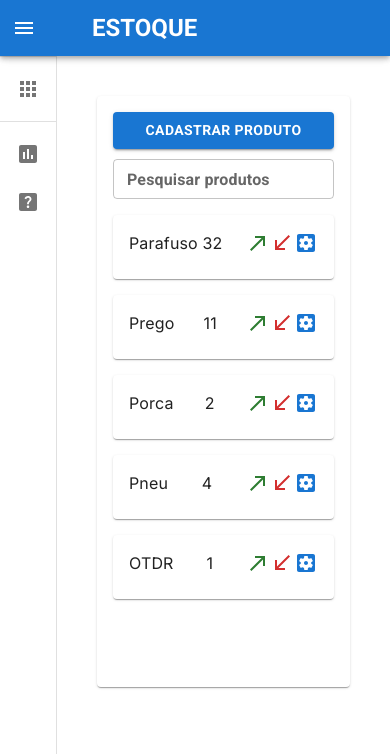
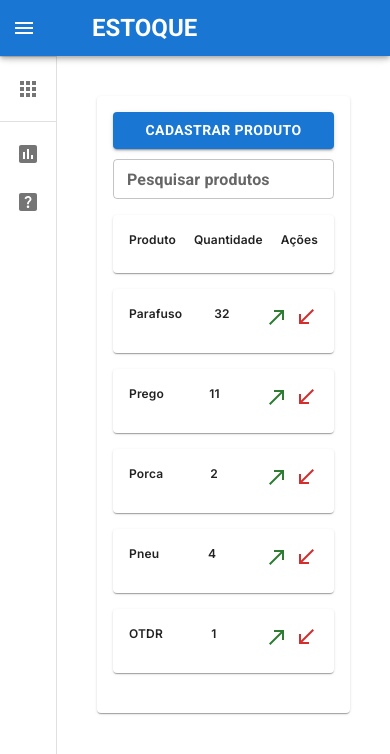
Before and after one commit to Luaxlz/inventory-management, a Next.js app: page /products in a window 390 px wide. Shown: the top 754 px of the page. Built offline with nearby package versions, Linux system fonts and the light colour scheme.

Commit message:
fix: Reworked UI for mobile devices

```diff
--- a/src/components/Product/ProductCard.jsx
+++ b/src/components/Product/ProductCard.jsx
@@ -2,17 +2,17 @@ import { Card, CardContent, IconButton, Typography } from "@mui/material";
 import { Stack } from "@mui/system";
 import NorthEastIcon from "@mui/icons-material/NorthEast";
 import SouthWestIcon from "@mui/icons-material/SouthWest";
-import SettingsApplicationsIcon from "@mui/icons-material/SettingsApplications";
 
-export const ProductCard = ({ product, onClick }) => {
+export const ProductCard = ({ product, handleMobileAction }) => {
   return (
     <Card
-      onClick={onClick}
       sx={{
         width: "100%",
         mt: 2,
         mb: 2,
         "&:hover": { cursor: "pointer" },
+        fontSize: 12,
+        fontWeight: 600,
       }}>
       <CardContent>
         <Stack
@@ -26,27 +26,27 @@ export const ProductCard = ({ product, onClick }) => {
             </Stack>
           </Stack>
           <Stack spacing={1}>{product.quantity}</Stack>
-          <Stack sx={{ display: "flex", flexDirection: "row" }}>
+          <Stack
+            sx={{
+              display: "flex",
+              flexDirection: "row",
+              gap: "5px",
+            }}>
             <IconButton
               sx={{ p: 0 }}
-              onClick={() => {
-                handleProductClick(product, "income");
+              onClick={(e) => {
+                e.preventDefault;
+                handleMobileAction(product, "income");
               }}>
               <NorthEastIcon color="success" />
             </IconButton>
             <IconButton
               sx={{ p: 0 }}
-              onClick={() => {
-                handleProductClick(product, "outcome");
+              onClick={(e) => {
+                e.preventDefault;
+                handleMobileAction(product, "outcome");
               }}>
               <SouthWestIcon color="error" />
-            </IconButton>
-            <IconButton
-              sx={{ p: 0 }}
-              onClick={() => {
-                handleProductClick(product, "settings");
-              }}>
-              <SettingsApplicationsIcon color="primary" />
             </IconButton>
           </Stack>
         </Stack>
--- a/src/components/Product/ProductCardList.jsx
+++ b/src/components/Product/ProductCardList.jsx
@@ -1,19 +1,25 @@
 import { Box, Typography } from "@mui/material";
 import { ProductCard } from "./ProductCard";
+import { ProductCardTittle } from "./ProductCardTittle";
 
 export const ProductCardList = ({
   products = [],
-  handleProductSelect,
+  handleProductAction,
   handleProductSettings,
 }) => {
+  const handleMobileAction = (product, action) => {
+    handleProductAction(product, action);
+  };
   return (
+    <Box sx={{ maxWidth: "100%", maxHeight: "100%" }}>
+      <ProductCardTittle />
       <Box>
         {products?.length ? (
           products.map((product) => (
             <ProductCard
               key={product.id}
               product={product}
-            onClick={() => handleProductSelect(product)}
+              handleMobileAction={handleMobileAction}
             />
           ))
         ) : (
@@ -22,5 +28,6 @@ export const ProductCardList = ({
           </Typography>
         )}
       </Box>
+    </Box>
   );
 };
--- /dev/null
+++ b/src/components/Product/ProductCardTittle.jsx
@@ -0,0 +1,32 @@
+import { Card, CardContent, IconButton, Typography } from "@mui/material";
+import { Stack } from "@mui/system";
+
+export const ProductCardTittle = () => {
+  return (
+    <Card
+      sx={{
+        width: "100%",
+        mt: 2,
+        mb: 2,
+        "&:hover": { cursor: "pointer" },
+        fontSize: 12,
+        fontWeight: 600,
+      }}>
+      <CardContent>
+        <Stack
+          alignItems={"flex-start"}
+          direction="row"
+          justifyContent="space-between"
+          spacing={1}>
+          <Stack spacing={1} sx={{ maxWidth: 50 }}>
+            <Stack spacing={1}>
+              <Typography variant="p">Produto</Typography>
+            </Stack>
+          </Stack>
+          <Stack spacing={1}>Quantidade</Stack>
+          <Stack spacing={1}>Ações</Stack>
+        </Stack>
+      </CardContent>
+    </Card>
+  );
+};
--- a/src/components/Product/ProductTable.jsx
+++ b/src/components/Product/ProductTable.jsx
@@ -16,14 +16,14 @@ import { Box } from "@mui/system";
 
 export const ProductTable = ({
   products,
-  handleProductSelect,
+  handleProductAction,
   handleProductSettings,
 }) => {
   const handleProductClick = (product, action) => {
     if (action === "settings") {
       handleProductSettings(product);
     } else {
-      handleProductSelect(product, action);
+      handleProductAction(product, action);
     }
   };
 
```
Lines whose indentation alone changed are shown as unchanged.
